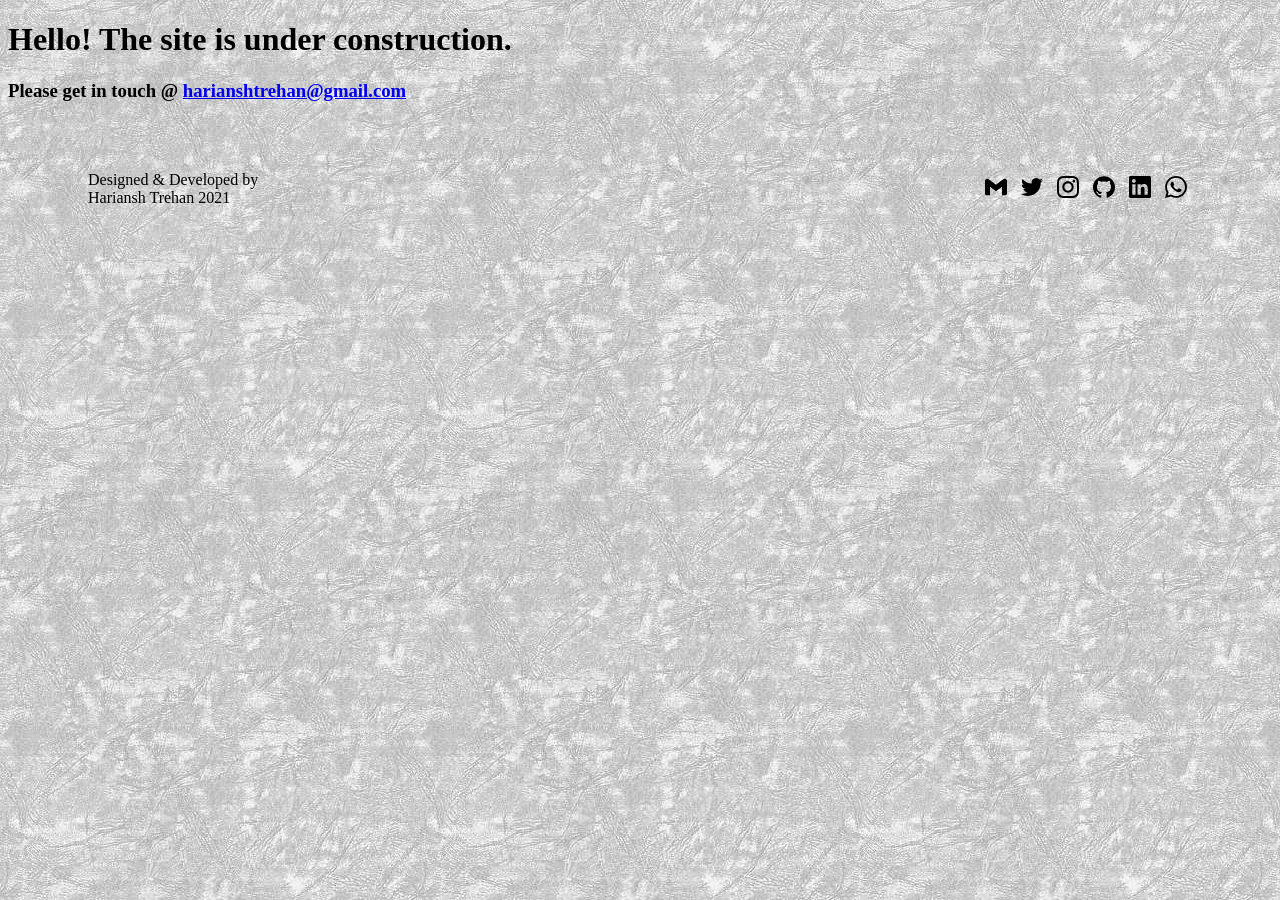
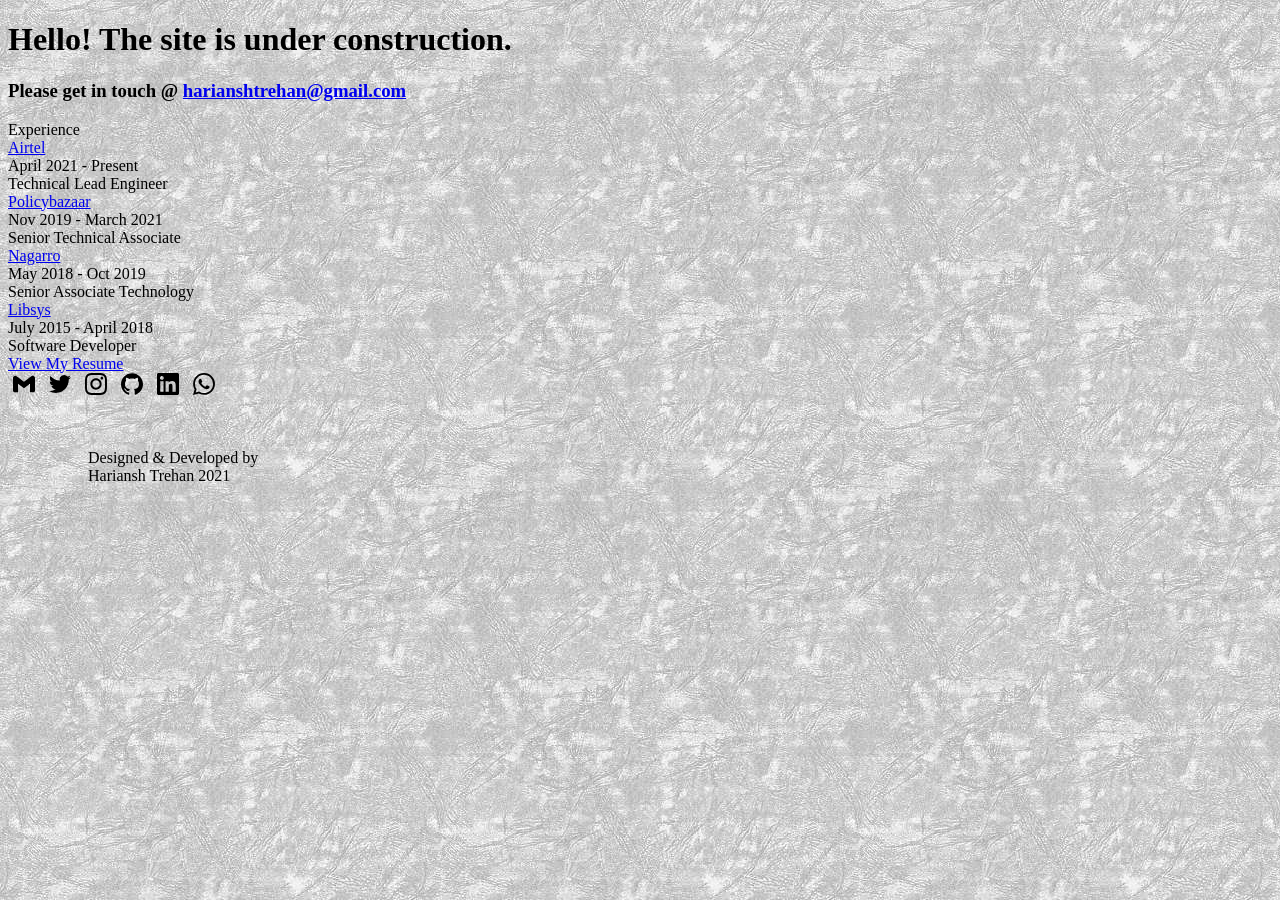
Before and after one commit to harianshtrehan/harianshtrehan.github.io, a Jekyll site: the page built from index.html, in a window 1280 px wide. Built offline with Jekyll 4.4.1, drawn with Linux system fonts in a browser that asks for light colours; nearby versions of some CDN libraries.

Commit message:
Experience Added

```diff
--- a/_config.yml
+++ b/_config.yml
@@ -1,29 +1,35 @@
- # Site settings
-name: Hariansh Trehan
-title: Hariansh Trehan | Technical Lead Engineer
-description: ''
-url: https://harianshtrehan.github.io
-baseurl: ''
-email: harianshtrehan@gmail.com
-#cover: https://harianshtrehan.github.io/img/og.png
-#logo: https://harianshtrehan.github.io/img/emojis/technologist.png
-resume: https://harianshtrehan.github.io/resume.pdf
-social:
-  - title: gmail
-    url: mailto:harianshtrehan@gmail.com
-  - title: twitter
-    url: https://twitter.com/TrehanHariansh
-  - title: instagram
-    url: https://instagram.com/harianshtrehan
-  - title: github
-    url: https://github.com/harianshtrehan
-  - title: linkedin
-    url: https://in.linkedin.com/in/harianshtrehan
-  - title: whatsapp
-    url: https://wa.me/qr/QANVL62W6D6QM1
+# Site settings
+name :        Hariansh Trehan
+title :       Hariansh Trehan | Technical Lead Engineer
+description : ''
+url :         https://harianshtrehan.github.io
+baseurl :     ''
+email :       harianshtrehan@gmail.com
+cover :       https://harianshtrehan.github.io/img/logo.png
+logo :        https://harianshtrehan.github.io/img/logo.png
+resume :      https://harianshtrehan.github.io/resume.pdf
+social :
+  -
+    title : gmail
+    url :   mailto:harianshtrehan@gmail.com
+  -
+    title : twitter
+    url :   https://twitter.com/TrehanHariansh
+  -
+    title : instagram
+    url :   https://instagram.com/harianshtrehan
+  -
+    title : github
+    url :   https://github.com/harianshtrehan
+  -
+    title : linkedin
+    url :   https://in.linkedin.com/in/harianshtrehan
+  -
+    title : whatsapp
+    url :   https://wa.me/qr/QANVL62W6D6QM1
 
 # Build settings
-markdown: kramdown
+markdown :    kramdown
 
-exclude:
+exclude :
   - 'README.md'
--- /dev/null
+++ b/_data/experience.yml
@@ -0,0 +1,23 @@
+-
+  company :  Airtel
+  url :      https://www.airtel.in/
+  time :     April 2021 - Present
+  position : Technical Lead Engineer
+
+-
+  company :  Policybazaar
+  url :      https://www.policybazaar.com/
+  time :     Nov 2019 - March 2021
+  position : Senior Technical Associate
+
+-
+  company :  Nagarro
+  url :      https://www.nagarro.com/en/
+  time :     May 2018 - Oct 2019
+  position : Senior Associate Technology
+
+-
+  company :  Libsys
+  url :      https://www.libsys.co.in/
+  time :     July 2015 - April 2018
+  position : Software Developer
--- a/_includes/footer.html
+++ b/_includes/footer.html
@@ -1,3 +1,4 @@
+{% include social.html %}
 <footer class="footer">
     <div class="footer__copyright">
         <div class="top">
@@ -8,13 +9,4 @@
             <span>2021</span>
         </div>
     </div>
-    <br>
-    <div class="footer__links">
-        {% for link in site.social %}
-        <a href="{{link.url}}" target="_blank" title="{{link.title}}">
-            <span class="text">{{link.title}}</span>
-            <img src="{{site.baseurl}}/img/social/{{link.title}}.svg" alt="{{link.title}}">
-        </a>
-        {% endfor %}
-    </div>
 </footer>
--- /dev/null
+++ b/_includes/social.html
@@ -0,0 +1,8 @@
+<div class="footer__links">
+    {% for link in site.social %}
+    <a href="{{link.url}}" target="_blank" title="{{link.title}}">
+        <span class="text">{{link.title}}</span>
+        <img alt="{{link.title}}" src="{{site.baseurl}}/img/social/{{link.title}}.svg">
+    </a>
+    {% endfor %}
+</div>
--- a/index.html
+++ b/index.html
@@ -5,6 +5,6 @@ layout: default
 <div id="site">
     {% include header.html %}
     {% include intro.html %}
-<!--    {% include experience.html %}-->
+    {% include experience.html %}
     {% include footer.html %}
 </div>
```
